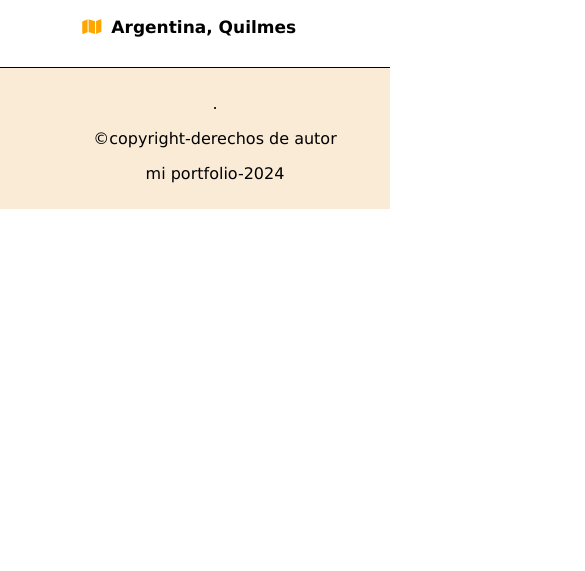
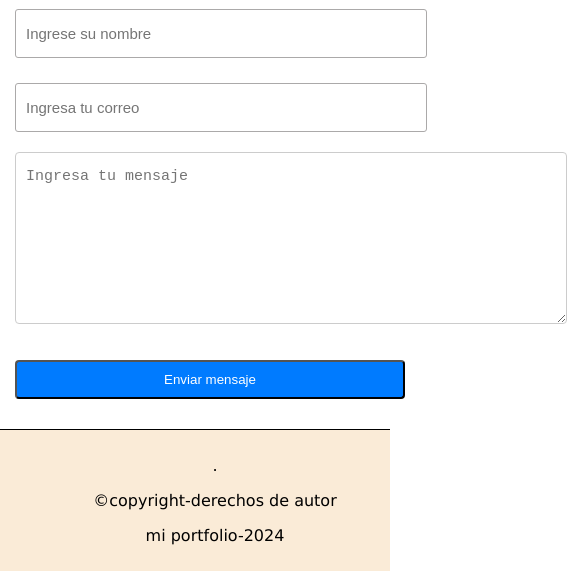
Before and after one commit to CarlosGabrielc/Proyecto-coderhouse-fullstack, a plain HTML site: page pages/contacto.html in a window 390 px wide. Shown: the part 798-1369 px from the top of the page, 585 px wide, since content can reach past the window. Before the commit the page ends 1007 px from the top, so only its background shows below. Drawn offline with Linux system fonts and the light colour scheme.

Commit message:
ultimos detalles responsive,(no puedo achicar mensaje de contacto), y me sigue fallando el link de contacto a otros apartados

```diff
--- a/style.css
+++ b/style.css
@@ -474,16 +474,6 @@ textarea {
         border-radius: 0px 20px 20px 0px;
     }
 
-
-
-
-
-
-
-
-
-
-
     .border-text1 {
         background-color: darkorange;
     }
@@ -501,11 +491,67 @@ textarea {
         border-radius: 0px 0px 70px 70px;
     }
 
+/*FIN MAIN educacion.html*/
 
+/*INICIO MAIN contacto.html*/
+.container-form{
+    display: flex;
+    flex-direction: column;
+    /* align-items: center;s */
+    /* padding: 20px; */
+    /* max-width: 600px; */
+    /* margin: auto; */
+    background-color: #fff;
+    /* border-radius: 8px; */
+    /* box-shadow: 0 2px 10px rgba(0,0, 0, 0.1); */
+}
+.info-form{
+    text-align: center;
+    margin-bottom: 20px;
+}
+.info-form h2{
+    margin-bottom: 10px;
+}
+.info-form a{
+    display: block;
+    margin: 5px 0;
+    color: lightslategray;
+    text-decoration: none;
+}
+.info-form a:hover{
+    color: #000;
+}
+.campo{
+    width: 100%;
+    padding: 10px;
+    margin: 5px 0;
+    border: 1px solid #ccc;
+    border-radius: 4px;
 
+}
+textarea{
+    border: 1px solid #ccc;
+    border-radius: 4px;
+    resize: horizontal;
+}
+.btn-enviar{
+    width: 100%;
+    padding: 10px;
+    background-color: #007bff;
+    color: white;
+    border-radius: 4px;
+    cursor: pointer;
+}
+.btn-enviar:hover{
+    background-color: #0056b3;
+}
+.container-form{
+padding: 15px;
+}
+.info-form h2{
+    font-size: 1.5em;
 
-
-
+}
 
 
 
```
Also changed, not shown: pages/contacto.html (+5 -5 lines).
